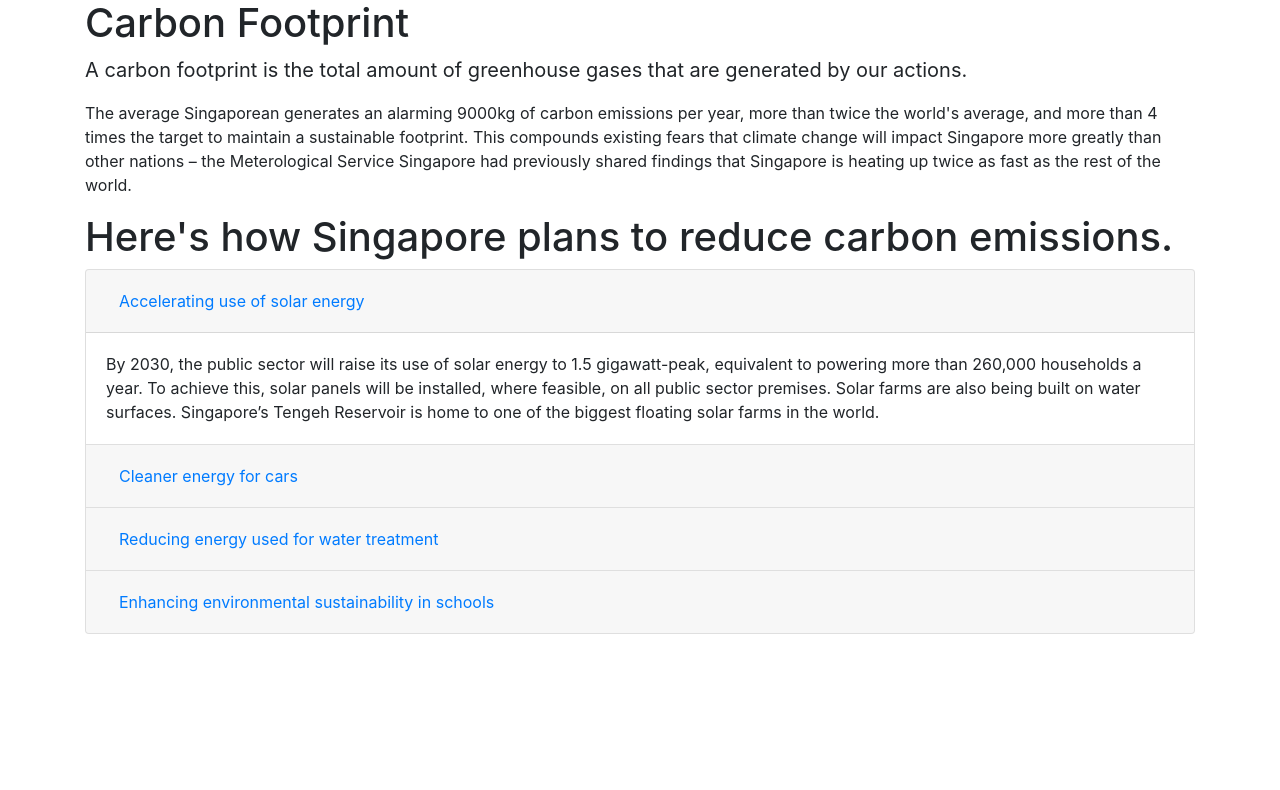
After one commit to zow1e/overflowz, a Flask app: page /informativePage in a window 1280 px wide. The commit adds this page. Shown: the part 961-1751 px from the top of the page. Run offline with Flask 2, Linux system fonts and the light colour scheme; a map, chart or similar area stays blank; some libraries are stand-ins or nearby versions.

Commit message:
added informative page

```diff
--- a/main.py
+++ b/main.py
@@ -30,5 +30,9 @@ def create_user():
 def dash():
    return render_template('dashboard.html')
 
+@app.route('/informativePage')
+def informative():
+   return render_template('informativePage.html')
+
 if __name__ == '__main__':
     app.run(debug=True)
--- /dev/null
+++ b/templates/informativePage.html
@@ -0,0 +1,217 @@
+<!doctype html>
+<html lang="en">
+  <head>
+    <!-- Required meta tags -->
+    <meta charset="utf-8">
+    <meta name="viewport" content="width=device-width, initial-scale=1, shrink-to-fit=no">
+
+    <!-- Bootstrap CSS -->
+    <link rel="stylesheet" href="https://cdn.jsdelivr.net/npm/bootstrap@4.5.3/dist/css/bootstrap.min.css" integrity="sha384-TX8t27EcRE3e/ihU7zmQxVncDAy5uIKz4rEkgIXeMed4M0jlfIDPvg6uqKI2xXr2" crossorigin="anonymous">
+
+    <title>Carbon Footprint</title>
+  </head>
+  <body>
+      <div id="carouselExampleIndicators" class="carousel slide" data-ride="carousel">
+      <ol class="carousel-indicators">
+        <li data-target="#carouselExampleIndicators" data-slide-to="0" class="active"></li>
+        <li data-target="#carouselExampleIndicators" data-slide-to="1"></li>
+        <li data-target="#carouselExampleIndicators" data-slide-to="2"></li>
+      </ol>
+      <div class="carousel-inner">
+        <div class="carousel-item active">
+          <img src="https://www.discoverwildlife.com/animal-facts/mammals/separating-fact-from-fiction-polar-bears-and-climate-change/" class="d-block w-100" alt="...">
+        </div>
+        <div class="carousel-item">
+          <img src="..." class="d-block w-100" alt="...">
+        </div>
+        <div class="carousel-item">
+          <img src="..." class="d-block w-100" alt="...">
+        </div>
+      </div>
+      <a class="carousel-control-prev" href="#carouselExampleIndicators" role="button" data-slide="prev">
+        <span class="carousel-control-prev-icon" aria-hidden="true"></span>
+        <span class="sr-only">Previous</span>
+      </a>
+      <a class="carousel-control-next" href="#carouselExampleIndicators" role="button" data-slide="next">
+        <span class="carousel-control-next-icon" aria-hidden="true"></span>
+        <span class="sr-only">Next</span>
+      </a>
+    </div>
+{#    main container  #}
+    {#  info  #}
+    <div class="container-sm">
+        <h1>Carbon Footprint</h1>
+        <blockquote class="blockquote">
+          <p>A carbon footprint is the total amount of greenhouse gases that are generated by our actions.</p>
+        </blockquote>
+
+        <div>
+            <p>The average Singaporean generates an alarming 9000kg of carbon emissions per year, more than twice the world's average, and more than 4 times the target to maintain a sustainable footprint. This compounds existing fears that climate change will impact Singapore more greatly than other nations – the Meterological Service Singapore had previously shared findings that Singapore is heating up twice as fast as the rest of the world.</p>
+        </div>
+
+        <h1>Here's how Singapore plans to reduce carbon emissions.</h1>
+
+        {#        collapse card     #}
+        <div class="accordion" id="accordionExample">
+      <div class="card">
+        <div class="card-header" id="headingOne">
+          <h2 class="mb-0">
+            <button class="btn btn-link btn-block text-left" type="button" data-toggle="collapse" data-target="#collapseOne" aria-expanded="true" aria-controls="collapseOne">
+              Accelerating use of solar energy
+            </button>
+          </h2>
+        </div>
+
+        <div id="collapseOne" class="collapse show" aria-labelledby="headingOne" data-parent="#accordionExample">
+          <div class="card-body">
+            By 2030, the public sector will raise its use of solar energy to 1.5 gigawatt-peak, equivalent to powering more than 260,000 households a year. To achieve this, solar panels will be installed, where feasible, on all public sector premises. Solar farms are also being built on water surfaces. Singapore’s Tengeh Reservoir is home to one of the biggest floating solar farms in the world.          </div>
+        </div>
+      </div>
+
+      <div class="card">
+        <div class="card-header" id="headingTwo">
+          <h2 class="mb-0">
+            <button class="btn btn-link btn-block text-left collapsed" type="button" data-toggle="collapse" data-target="#collapseTwo" aria-expanded="false" aria-controls="collapseTwo">
+                Cleaner energy for cars
+            </button>
+          </h2>
+        </div>
+        <div id="collapseTwo" class="collapse" aria-labelledby="headingTwo" data-parent="#accordionExample">
+          <div class="card-body">
+            Government cars will run on cleaner energy by 2035, five years ahead of the national goal of 2040. From 2023, all new government cars must have zero exhaust emissions.          </div>
+        </div>
+      </div>
+
+      <div class="card">
+        <div class="card-header" id="headingThree">
+          <h2 class="mb-0">
+            <button class="btn btn-link btn-block text-left collapsed" type="button" data-toggle="collapse" data-target="#collapseThree" aria-expanded="false" aria-controls="collapseThree">
+                Reducing energy used for water treatment
+            </button>
+          </h2>
+        </div>
+        <div id="collapseThree" class="collapse" aria-labelledby="headingThree" data-parent="#accordionExample">
+          <div class="card-body">
+            National water agency PUB aims to halve the energy used to produce desalinated water and explore new technologies in reverse osmosis to improve the production of <Newater class=""></Newater>          </div>
+        </div>
+      </div>
+
+            <div class="card">
+        <div class="card-header" id="headingFour">
+          <h2 class="mb-0">
+            <button class="btn btn-link btn-block text-left collapsed" type="button" data-toggle="collapse" data-target="#collapseFour" aria-expanded="false" aria-controls="collapseThree">
+                Enhancing environmental sustainability in schools
+            </button>
+          </h2>
+        </div>
+        <div id="collapseFour" class="collapse" aria-labelledby="headingFour" data-parent="#accordionExample">
+          <div class="card-body">
+            At least 20 per cent of schools will be carbon-neutral by 2030, with the rest to follow thereafter.
+          </div>
+      </div>
+
+    </div>
+
+
+
+    {#  horizontal bar chart #}
+    <!--Base Template-->
+
+    <section class="view-window">
+        <div class="screen">
+            <canvas id="myChart"></canvas>
+        </div>
+    </section>
+    <script>
+        var ctx = document.getElementById('myChart').getContext("2d");
+        var barStroke = ctx.createLinearGradient(700, 0, 120, 0);
+        barStroke.addColorStop(0, 'rgba(0, 255, 188, 0.6)');
+        barStroke.addColorStop(1, 'rgba(0, 205, 194, 0.6)');
+
+        var barFill = ctx.createLinearGradient(700, 0, 120, 0);
+        barFill.addColorStop(0, "rgba(0, 255, 188, 0.6)");
+        barFill.addColorStop(1, "rgba(0, 205, 194, 0.6)");
+
+        var barFillHover = ctx.createLinearGradient(700, 0, 120, 0);
+        barFillHover.addColorStop(0, "rgba(0, 255, 188, 0.8)");
+        barFillHover.addColorStop(1, "rgba(0, 205, 194, 0.6)");
+
+        var myChart = new Chart(ctx, {
+            type: 'horizontalBar',
+            data: {
+                labels: ["Data Set 1", "Data Set 2", "Data Set 3", "Data Set 4", "Data Set 5"],
+                datasets: [{
+                    label: "Data",
+                    borderColor: barStroke,
+                    borderWidth: 1,
+                    fill: true,
+                    backgroundColor: barFill,
+                    hoverBackgroundColor: barFillHover,
+                    data: [100, 50, 60, 80, 70]
+                }]
+            },
+            options: {
+                animation: {
+                    easing: "easeOutQuart"
+                },
+                legend: {
+                    position: "bottom",
+                    display: false
+                },
+                scales: {
+                    yAxes: [{
+                        ticks: {
+                            fontColor: "#fafafa",
+                            fontStyle: "bold",
+                            beginAtZero: true,
+                            padding: 15,
+                            //display: false - remove this and commenting to display: false
+                        },
+                        gridLines: {
+                            drawTicks: false,
+                            display: false,
+                            color: "transparent",
+                            zeroLineColor: "transparent"
+                        }
+                    }],
+                    xAxes: [{
+                        gridLines: {
+                            display: false,
+                            color: "transparent",
+                            zeroLineColor: "transparent"
+                        },
+                        ticks: {
+                            padding: 15,
+                            beginAtZero: true,
+                            fontColor: "#fafafa",
+                            fontStyle: "bold",
+                            maxTicksLimit: 20,
+                            //display: false - remove this and commenting to display: false
+                        }
+                    }]
+                }
+            }
+        });
+    </script>
+
+        <!-- Optional JavaScript; choose one of the two! -->
+
+        <!-- Option 1: jQuery and Bootstrap Bundle (includes Popper) -->
+        <script src="https://code.jquery.com/jquery-3.5.1.slim.min.js" integrity="sha384-DfXdz2htPH0lsSSs5nCTpuj/zy4C+OGpamoFVy38MVBnE+IbbVYUew+OrCXaRkfj" crossorigin="anonymous"></script>
+        <script src="https://cdn.jsdelivr.net/npm/bootstrap@4.5.3/dist/js/bootstrap.bundle.min.js" integrity="sha384-ho+j7jyWK8fNQe+A12Hb8AhRq26LrZ/JpcUGGOn+Y7RsweNrtN/tE3MoK7ZeZDyx" crossorigin="anonymous"></script>
+
+        <!-- Option 2: jQuery, Popper.js, and Bootstrap JS
+        <script src="https://code.jquery.com/jquery-3.5.1.slim.min.js" integrity="sha384-DfXdz2htPH0lsSSs5nCTpuj/zy4C+OGpamoFVy38MVBnE+IbbVYUew+OrCXaRkfj" crossorigin="anonymous"></script>
+        <script src="https://cdn.jsdelivr.net/npm/popper.js@1.16.1/dist/umd/popper.min.js" integrity="sha384-9/reFTGAW83EW2RDu2S0VKaIzap3H66lZH81PoYlFhbGU+6BZp6G7niu735Sk7lN" crossorigin="anonymous"></script>
+        <script src="https://cdn.jsdelivr.net/npm/bootstrap@4.5.3/dist/js/bootstrap.min.js" integrity="sha384-w1Q4orYjBQndcko6MimVbzY0tgp4pWB4lZ7lr30WKz0vr/aWKhXdBNmNb5D92v7s" crossorigin="anonymous"></script>
+        -->
+        <script src="https://cdn.jsdelivr.net/npm/chart.js"></script>
+        <script src="https://cdnjs.cloudflare.com/ajax/libs/Chart.js/2.9.4/Chart.js"></script>
+        <link rel="stylesheet" href="https://cdn.jsdelivr.net/npm/bootstrap@4.6.1/dist/css/bootstrap.min.css">
+        <script src='https://cdnjs.cloudflare.com/ajax/libs/Chart.js/2.1.4/Chart.bundle.min.js'></script>
+
+
+    </div>
+
+  </body>
+</html>
```
Also changed, not shown: templates/navbar/nav.html (+6 -2 lines).
